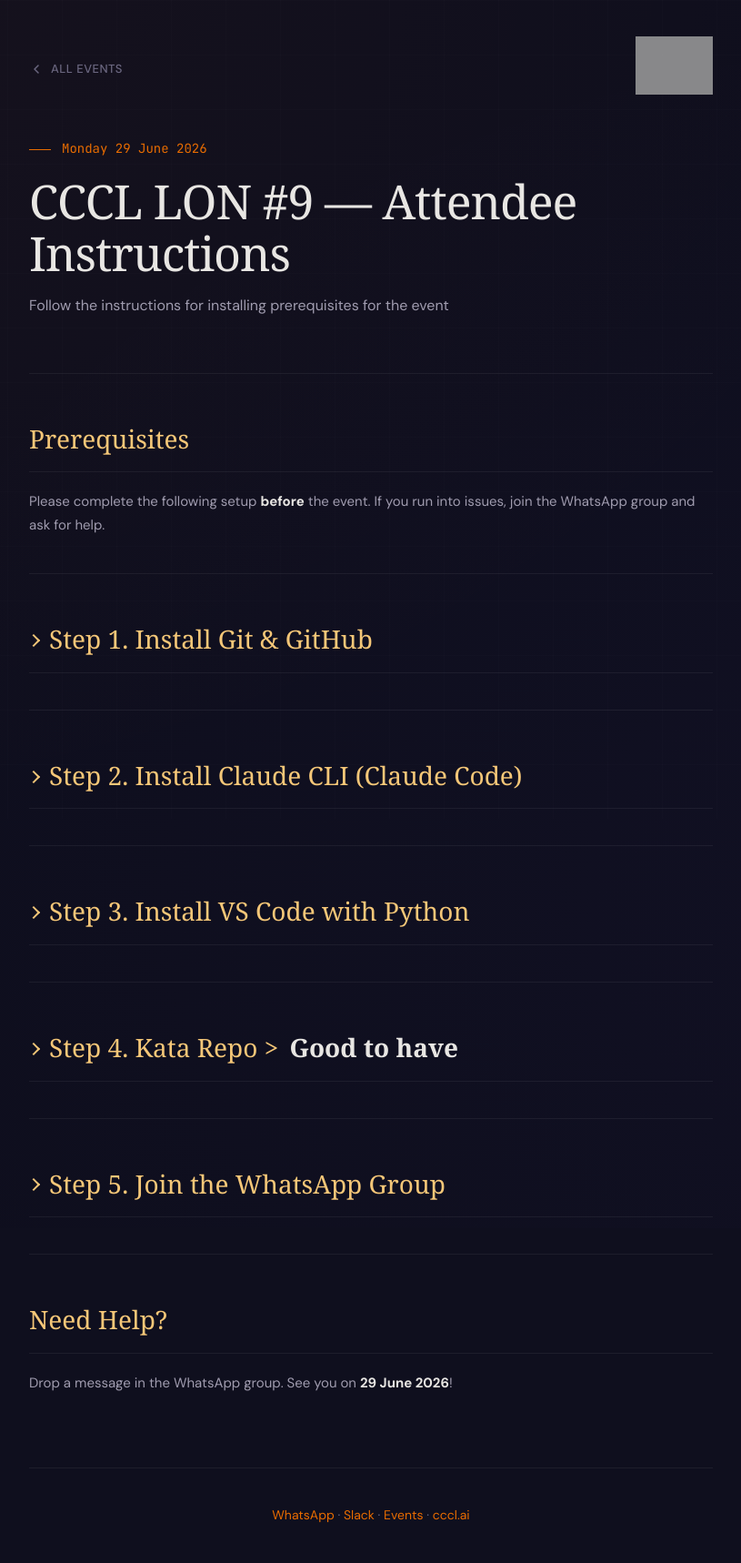
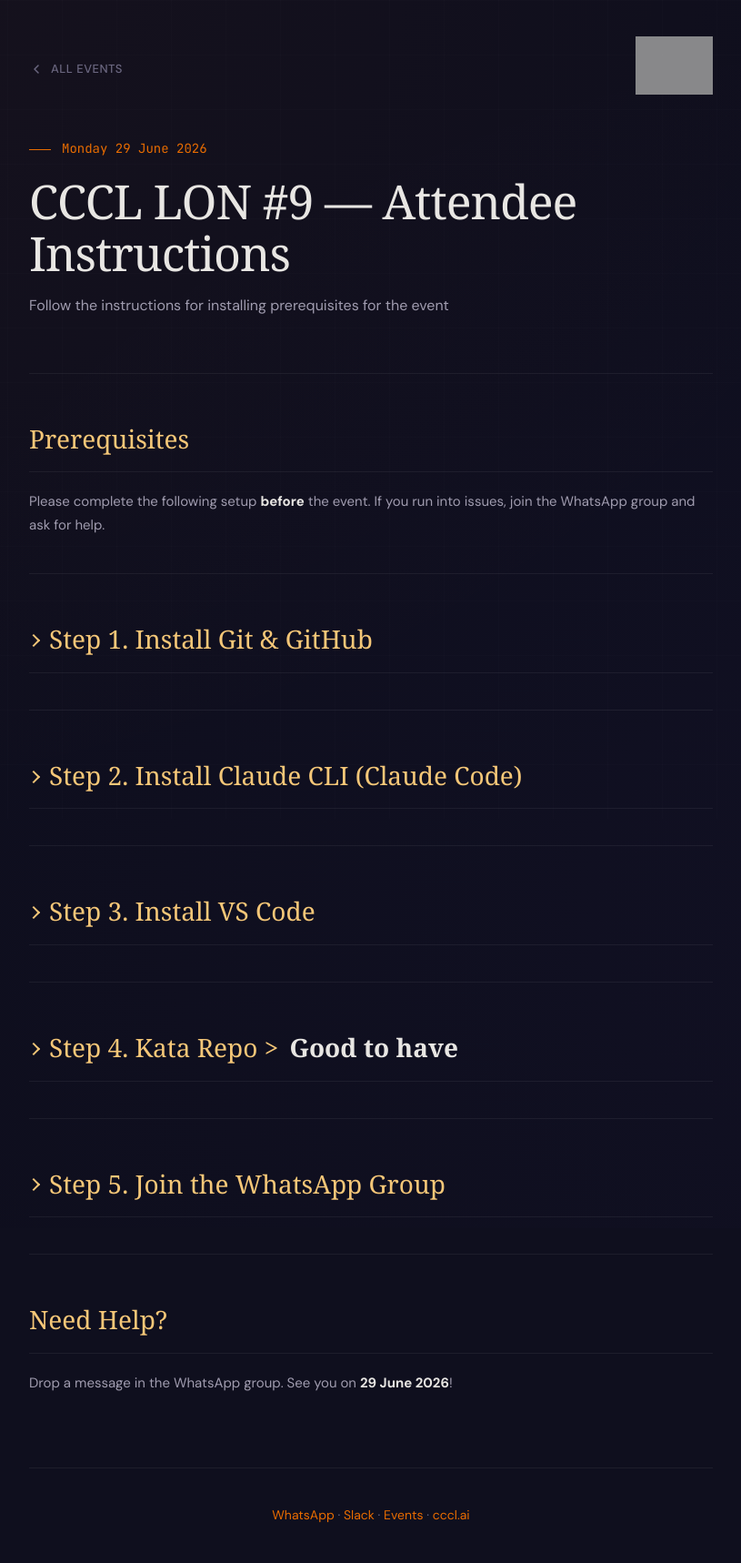
Before and after one commit to cccl-ai/cccl_instructions, a Jekyll site: the page built from cccl-9/instructions.md, in a window 1280 px wide. Shown: the whole page at 91% size, without its empty margins (232-1047 px from the left). Built offline with Jekyll 4.4.1, drawn with Linux system fonts in a browser that asks for light colours; some web fonts are replaced; grey boxes are pictures that could not be loaded.

Commit message:
removed python

```diff
--- a/cccl-9/instructions.md
+++ b/cccl-9/instructions.md
@@ -87,7 +87,7 @@ Please complete the following setup **before** the event. If you run into issues
 ---
 
 <details class="step-collapsible" markdown="1">
-<summary class="step-summary">Step 3. Install VS Code with Python</summary>
+<summary class="step-summary">Step 3. Install VS Code</summary>
 
 ### Mac
 
```
Also changed, not shown: Gemfile.lock.
